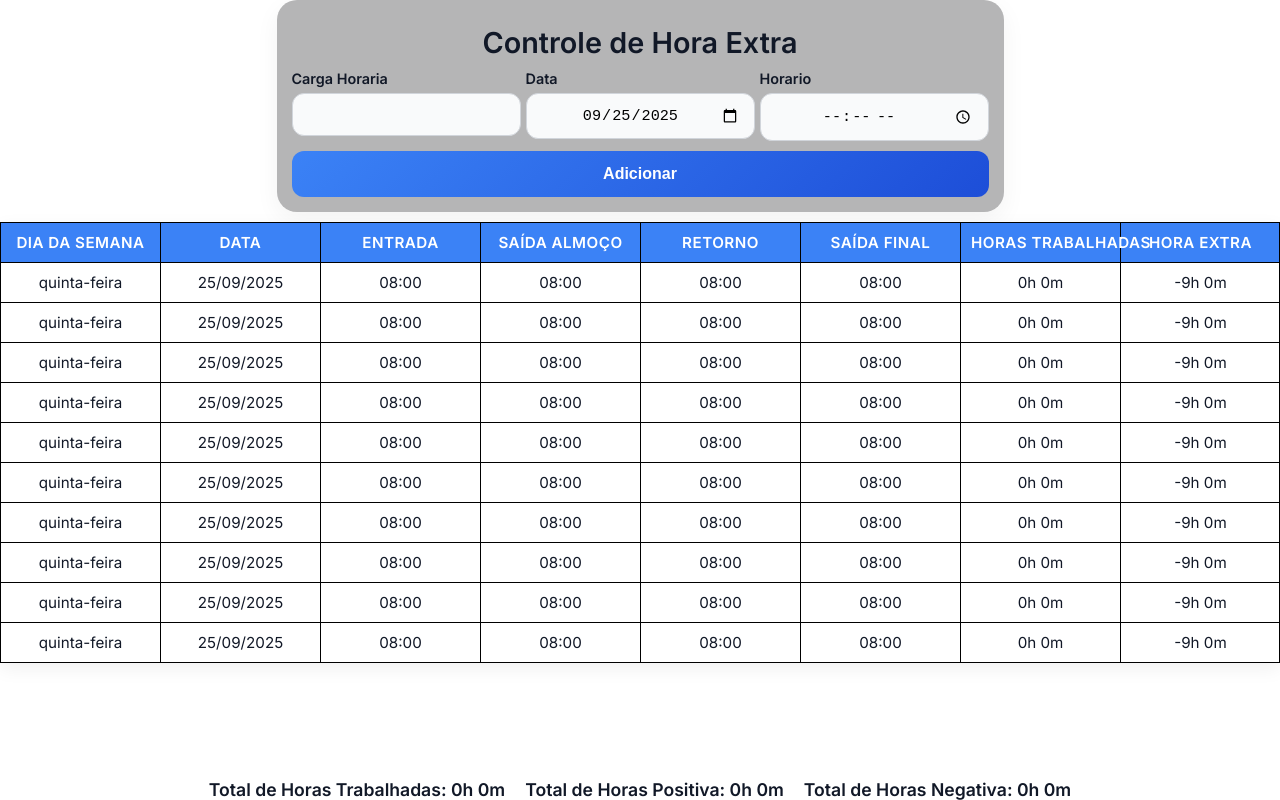
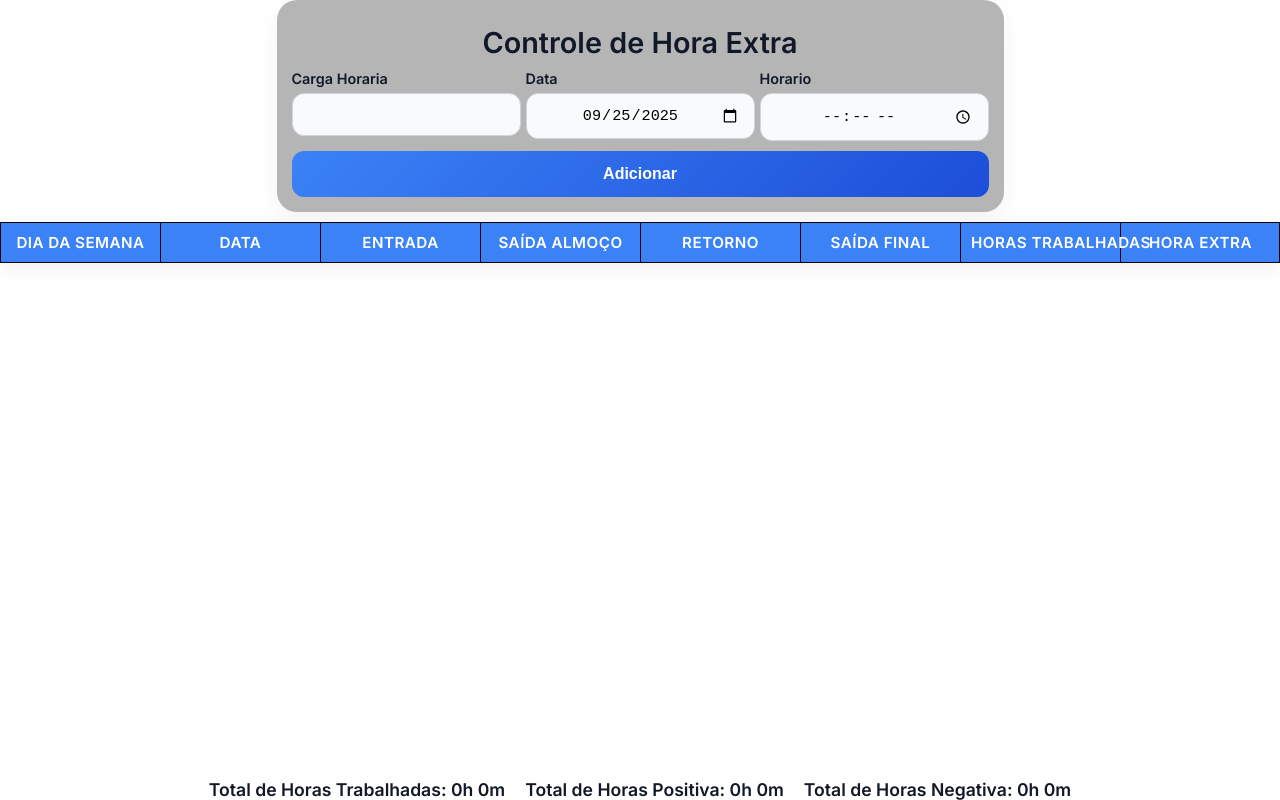
Before and after one commit to BrunoDoCarmo/hora-extra, a plain HTML site: page index.html in a window 1280 px wide. Drawn offline with Linux system fonts and the light colour scheme.

Commit message:
Tirando erros

```diff
--- a/index.html
+++ b/index.html
@@ -41,118 +41,7 @@
                     <p>Horas Trabalhadas</p>
                     <p>Hora Extra</p>
                 </div>
-                <div class="corpo-tabela">
-                    <div class="linha-tabela" data-data="2025-09-25">
-                        <p>quinta-feira</p>
-                        <p>25/09/2025</p>
-                        <p class="entrada">08:00</p>
-                        <p class="saida-almoco">08:00</p>
-                        <p class="retorno">08:00</p>
-                        <p class="saida-final">08:00</p>
-                        <p class="horas-trabalhadas">0h 0m</p>
-                        <p class="hora-extra">-9h 0m</p>
-                    </div>
-                    <div class="linha-tabela" data-data="2025-09-25">
-                        <p>quinta-feira</p>
-                        <p>25/09/2025</p>
-                        <p class="entrada">08:00</p>
-                        <p class="saida-almoco">08:00</p>
-                        <p class="retorno">08:00</p>
-                        <p class="saida-final">08:00</p>
-                        <p class="horas-trabalhadas">0h 0m</p>
-                        <p class="hora-extra">-9h 0m</p>
-                    </div>
-                    <div class="linha-tabela" data-data="2025-09-25">
-                        <p>quinta-feira</p>
-                        <p>25/09/2025</p>
-                        <p class="entrada">08:00</p>
-                        <p class="saida-almoco">08:00</p>
-                        <p class="retorno">08:00</p>
-                        <p class="saida-final">08:00</p>
-                        <p class="horas-trabalhadas">0h 0m</p>
-                        <p class="hora-extra">-9h 0m</p>
-                    </div>
-                    <div class="linha-tabela" data-data="2025-09-25">
-                        <p>quinta-feira</p>
-                        <p>25/09/2025</p>
-                        <p class="entrada">08:00</p>
-                        <p class="saida-almoco">08:00</p>
-                        <p class="retorno">08:00</p>
-                        <p class="saida-final">08:00</p>
-                        <p class="horas-trabalhadas">0h 0m</p>
-                        <p class="hora-extra">-9h 0m</p>
-                    </div>
-                    <div class="linha-tabela" data-data="2025-09-25">
-                        <p>quinta-feira</p>
-                        <p>25/09/2025</p>
-                        <p class="entrada">08:00</p>
-                        <p class="saida-almoco">08:00</p>
-                        <p class="retorno">08:00</p>
-                        <p class="saida-final">08:00</p>
-                        <p class="horas-trabalhadas">0h 0m</p>
-                        <p class="hora-extra">-9h 0m</p>
-                    </div>
-                    <div class="linha-tabela" data-data="2025-09-25">
-                        <p>quinta-feira</p>
-                        <p>25/09/2025</p>
-                        <p class="entrada">08:00</p>
-                        <p class="saida-almoco">08:00</p>
-                        <p class="retorno">08:00</p>
-                        <p class="saida-final">08:00</p>
-                        <p class="horas-trabalhadas">0h 0m</p>
-                        <p class="hora-extra">-9h 0m</p>
-                    </div>
-                    <div class="linha-tabela" data-data="2025-09-25">
-                        <p>quinta-feira</p>
-                        <p>25/09/2025</p>
-                        <p class="entrada">08:00</p>
-                        <p class="saida-almoco">08:00</p>
-                        <p class="retorno">08:00</p>
-                        <p class="saida-final">08:00</p>
-                        <p class="horas-trabalhadas">0h 0m</p>
-                        <p class="hora-extra">-9h 0m</p>
-                    </div>
-                    <div class="linha-tabela" data-data="2025-09-25">
-                        <p>quinta-feira</p>
-                        <p>25/09/2025</p>
-                        <p class="entrada">08:00</p>
-                        <p class="saida-almoco">08:00</p>
-                        <p class="retorno">08:00</p>
-                        <p class="saida-final">08:00</p>
-                        <p class="horas-trabalhadas">0h 0m</p>
-                        <p class="hora-extra">-9h 0m</p>
-                    </div>
-                    <div class="linha-tabela" data-data="2025-09-25">
-                        <p>quinta-feira</p>
-                        <p>25/09/2025</p>
-                        <p class="entrada">08:00</p>
-                        <p class="saida-almoco">08:00</p>
-                        <p class="retorno">08:00</p>
-                        <p class="saida-final">08:00</p>
-                        <p class="horas-trabalhadas">0h 0m</p>
-                        <p class="hora-extra">-9h 0m</p>
-                    </div>
-                    <div class="linha-tabela" data-data="2025-09-25">
-                        <p>quinta-feira</p>
-                        <p>25/09/2025</p>
-                        <p class="entrada">08:00</p>
-                        <p class="saida-almoco">08:00</p>
-                        <p class="retorno">08:00</p>
-                        <p class="saida-final">08:00</p>
-                        <p class="horas-trabalhadas">0h 0m</p>
-                        <p class="hora-extra">-9h 0m</p>
-                    </div>
-                    <div class="linha-tabela" data-data="2025-09-25">
-                        <p>quinta-feira</p>
-                        <p>25/09/2025</p>
-                        <p class="entrada">08:00</p>
-                        <p class="saida-almoco">08:00</p>
-                        <p class="retorno">08:00</p>
-                        <p class="saida-final">08:00</p>
-                        <p class="horas-trabalhadas">0h 0m</p>
-                        <p class="hora-extra">-9h 0m</p>
-                    </div>
-                </div>
+                <div class="corpo-tabela"></div>
             </div>
             <div class="totais">
                 <div class="total" id="totalTrabalhadas">Total de Horas Trabalhadas: 0h</div>
```
